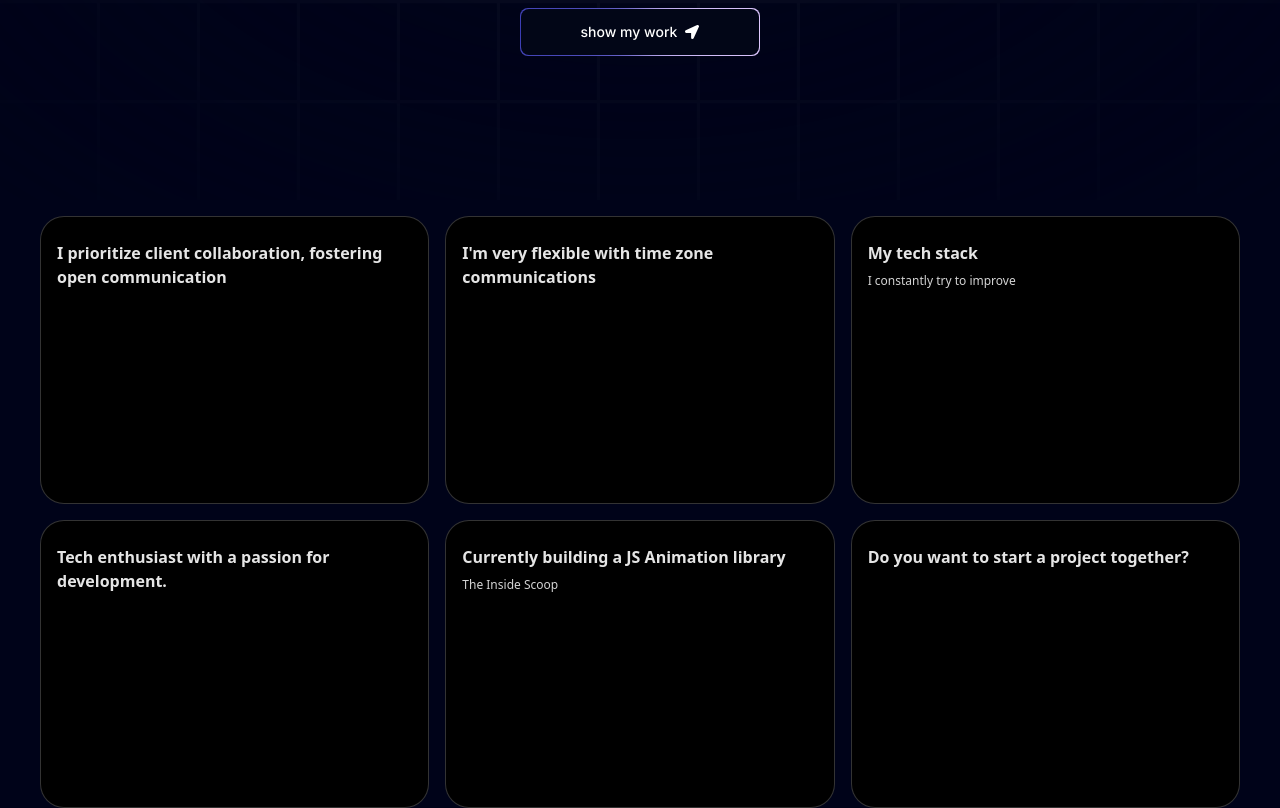
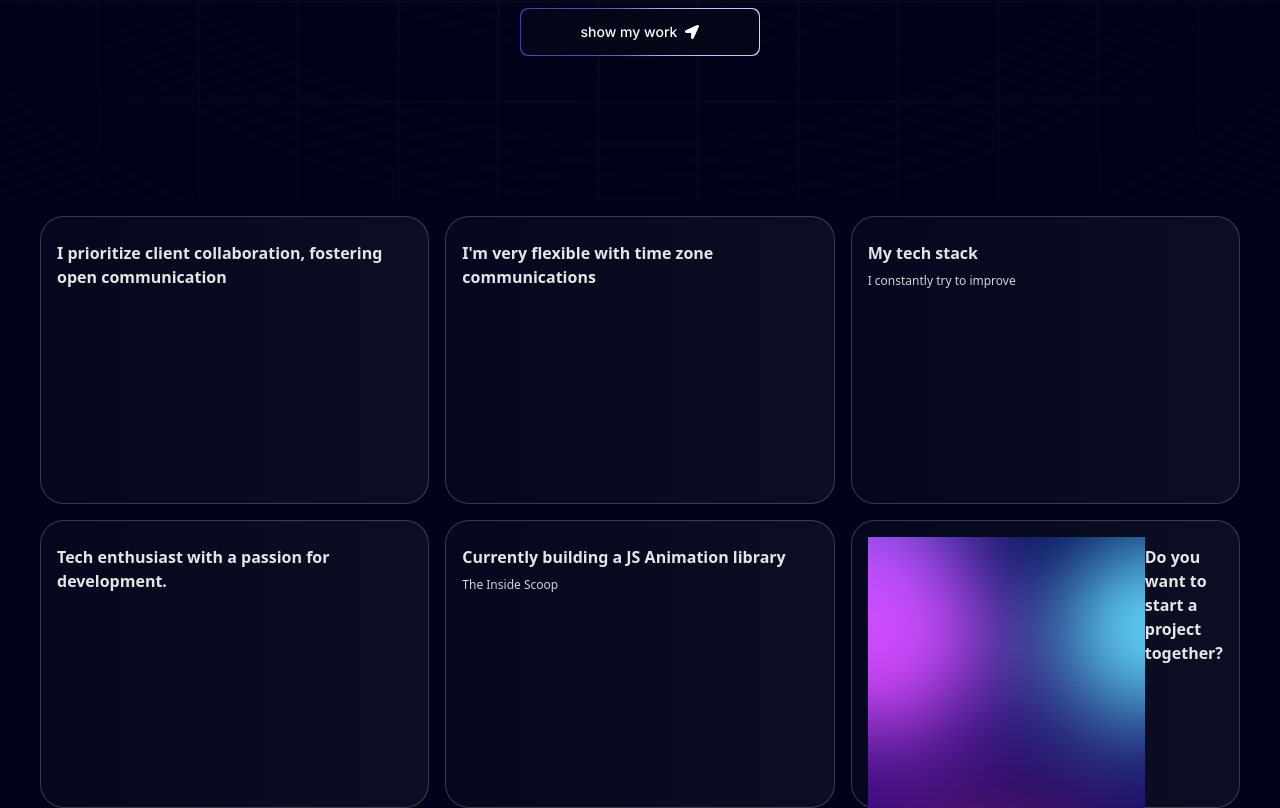
Before and after one commit to Axido545/mpsm, a Next.js app: page / in a window 1280 px wide. Shown: the part 600-1408 px from the top of the page. Built offline with nearby package versions, Linux system fonts and the light colour scheme.

Commit message:
implément background grandient ainimation to bento grid

```diff
--- a/components/ui/BentoGrid.tsx
+++ b/components/ui/BentoGrid.tsx
@@ -1,4 +1,5 @@
 import { cn } from "@/utils/cn";
+import { BackgroundGradientAnimation } from "./GradientBg";
 
 export const BentoGrid = ({
   className,
@@ -23,28 +24,64 @@
   className,
   title,
   description,
-  header,
-  icon,
   id,
+  imgClassName,
+  titleClassName,
+  img,
+  spareImg,
 }: {
   className?: string;
   title?: string | React.ReactNode;
   description?: string | React.ReactNode;
-  header?: React.ReactNode;
-  icon?: React.ReactNode;
-  id :number;
+  id? :number;
+  img? : string;
+  imgClassName? : string;
+  titleClassName? : string ;
+  spareImg? : string ;
+
 }) => {
   return (
     <div
       className={cn(
         // add relative change rounded-3xl
-        "row-span-1 relative rounded-3xl group/bento hover:shadow-xl transition duration-200  shadow-input dark:shadow-none p-4 dark:bg-black dark:border-white/[0.2] bg-white border border-transparent justify-between flex flex-col space-y-4  border-red-500 ",
+        "row-span-1 relative rounded-3xl group/bento hover:shadow-xl transition duration-200  shadow-input dark:shadow-none p-4 dark:bg-black dark:border-white/[0.2] bg-white border border-transparent justify-between flex flex-col space-y-4  ",
         className
       )}
+      style={{
+        background: 'rgb(4,7,29)',
+        backgroundImage: 'linear-gradient(90deg, rgba(4,7,29,1) 0%, rgba(12,14,35,1) 100%)',
+      }}
     >
-      {header}
+      {/* we add an image if there are */}
+ <div className={`${id === 6 && 'flex justify-center'} h-full`}>
+  <div className="w-full h-full absolute">
+    {img && (
+      <img
+        src={img}
+        alt={img}
+        className={cn(imgClassName, "object-cover object-center")}
+      />
+      )}
+    </div>
+    <div className={`absolute right-0 bottom-5 ${id === 5 && 'v-full opacity-80'}
+       `}>
+        {spareImg && (
+          <img
+          src={spareImg}
+          alt={spareImg}
+          className={"object-cover object-center w-full h-full"}
+          />
+        )}
+    </div>
+    { id === 6 && (
+      <BackgroundGradientAnimation>
+        <div className="absolute z-50 flex items-center justify-center
+        text-white font-bold "></div>
+      </BackgroundGradientAnimation>
+
+    )}
       <div className="group-hover/bento:translate-x-2 transition duration-200">
-        {icon}
+
         <div className="font-sans font-bold text-neutral-600 dark:text-neutral-200 mb-2 mt-2">
           {title}
         </div>
@@ -53,5 +90,6 @@
         </div>
       </div>
     </div>
+    </div>
   );
 };
```
